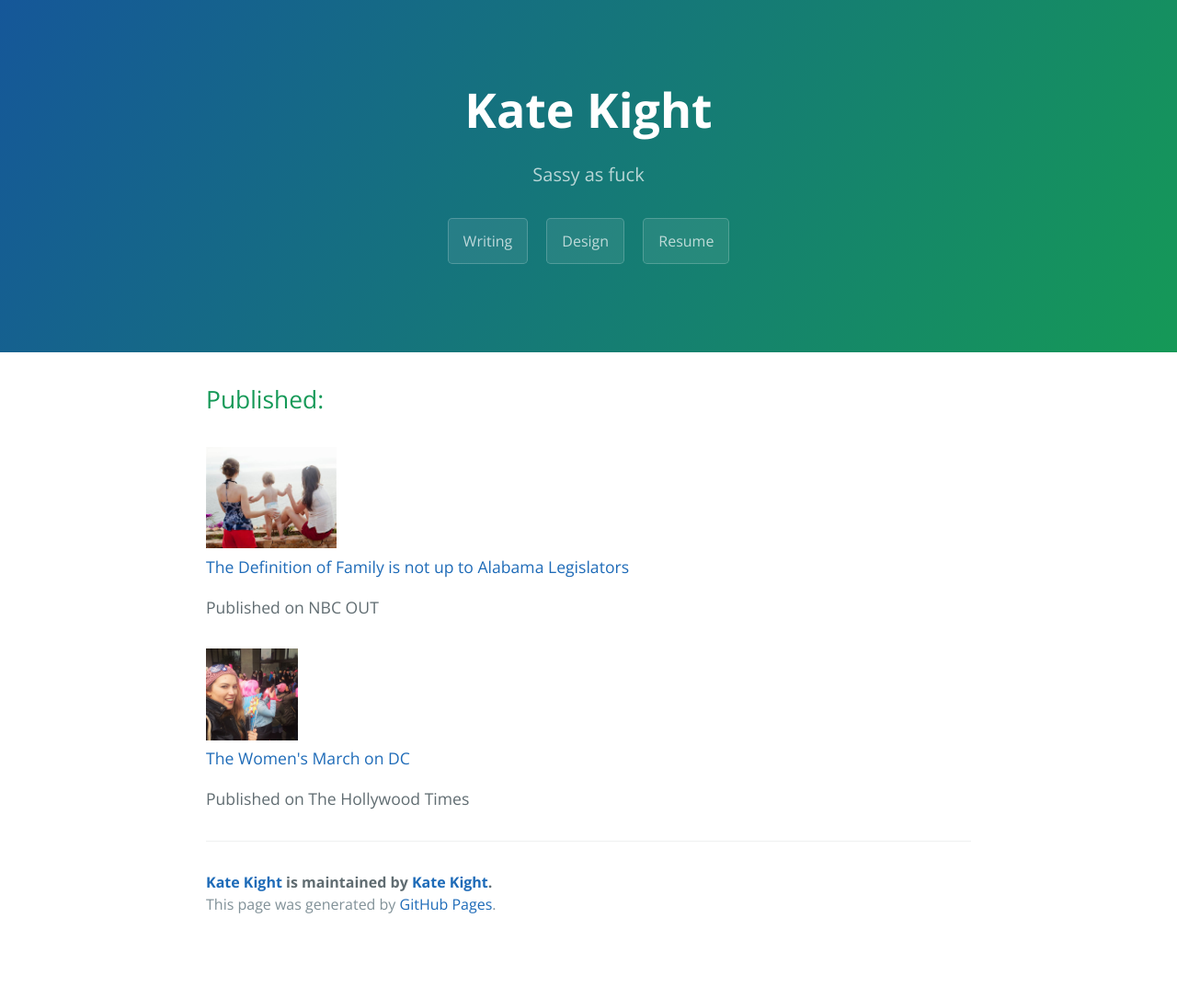
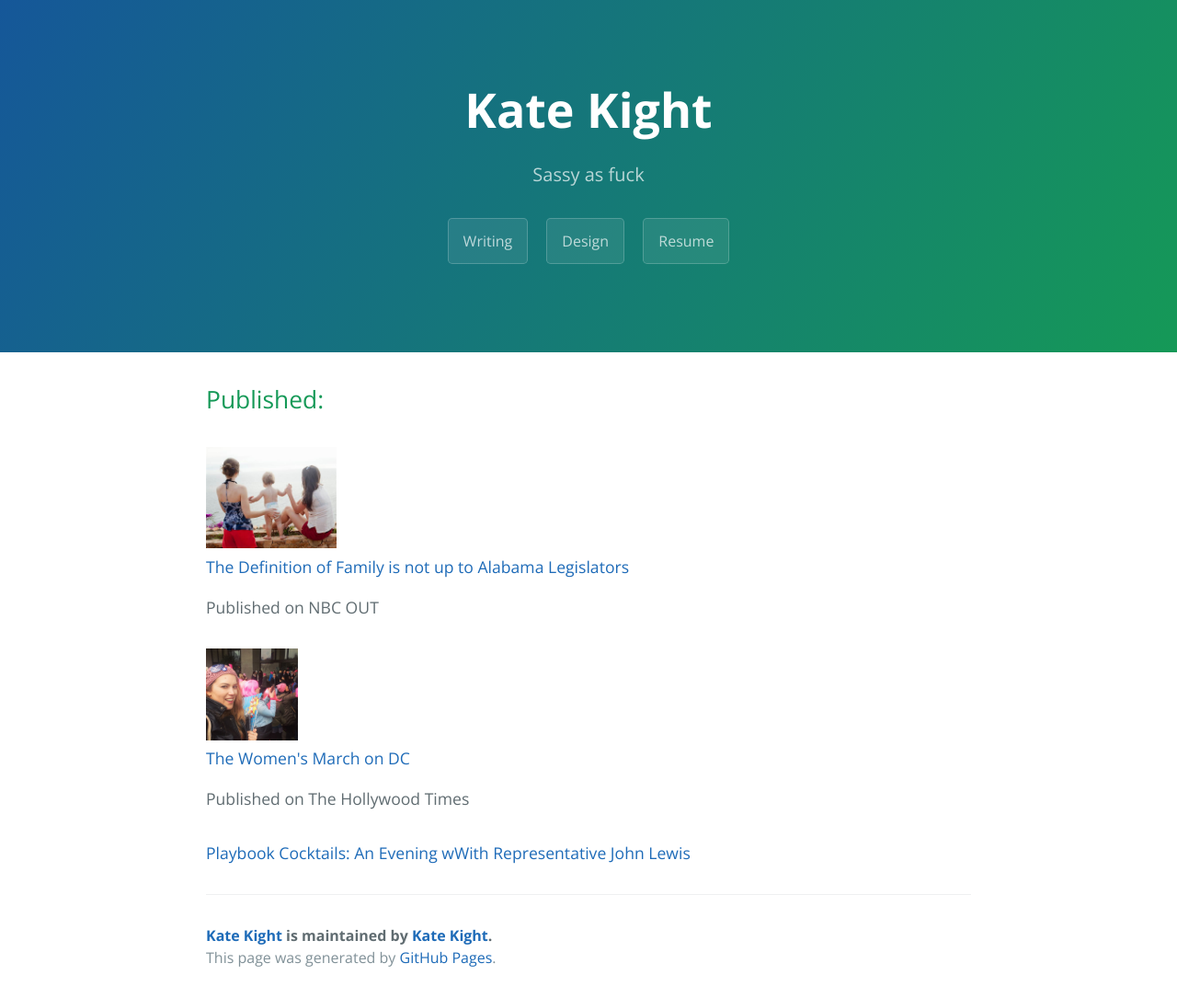
Before and after one commit to Flyakight/flyakight.github.io, a Jekyll site: the page built from _posts/2017-03-15-writing.markdown, in a window 1280 px wide. Shown: the whole page at 92% size. Built offline with Jekyll 4.4.1, drawn with Linux system fonts in a browser that asks for light colours; before the commit the page ends 1027 px from its top, so only the background shows below that.

Commit message:
Update 2017-03-15-writing.markdown

```diff
--- a/_posts/2017-03-15-writing.markdown
+++ b/_posts/2017-03-15-writing.markdown
@@ -23,3 +23,8 @@
 </a>
 </h4>
 <p> Published on The Hollywood Times </p>
+
+<h4>
+<a href="https://thehollywoodtimes.net/2016/09/22/playbook-cocktails-an-evening-with-representative-john-lewis-ga-05/">
+Playbook Cocktails: An Evening wWith Representative John Lewis
+</a>
```
